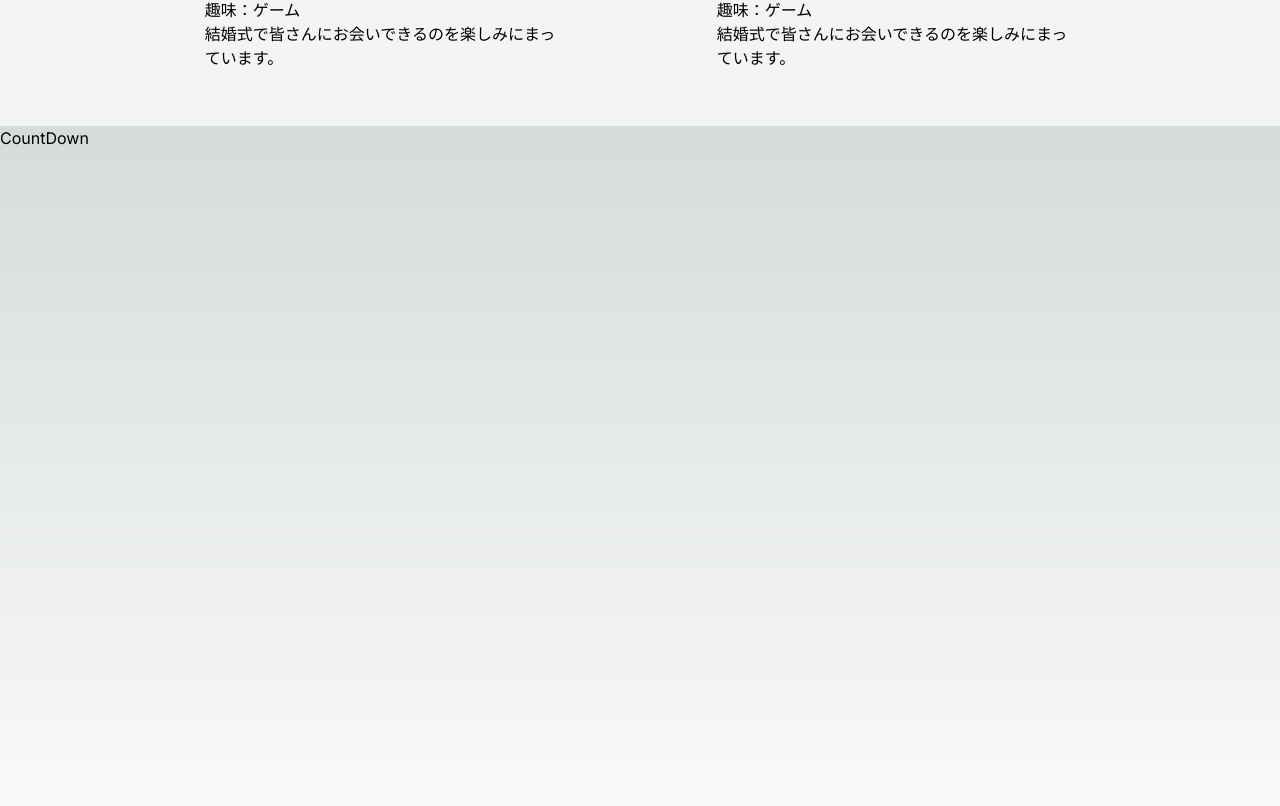
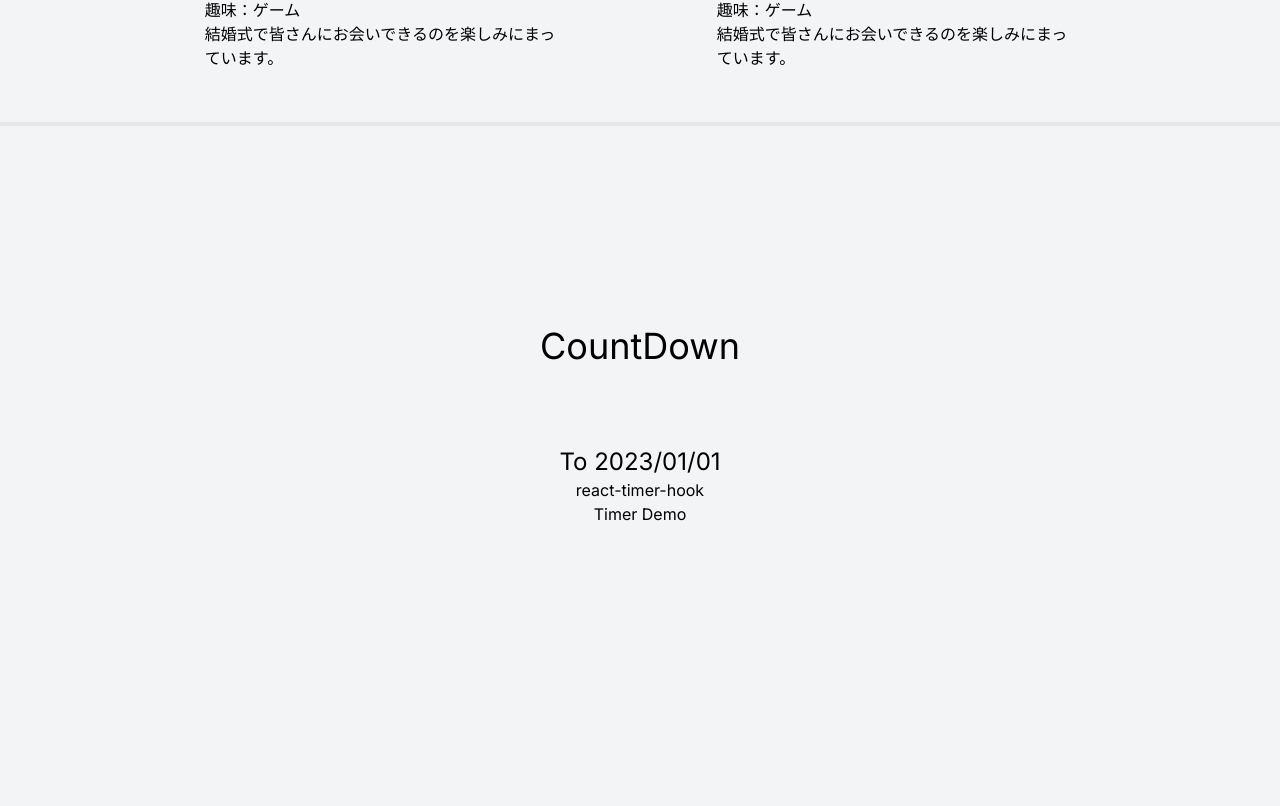
Before and after one commit to Hiroki-kt/kata-wedding, a Next.js app: page / in a window 1280 px wide. Shown: the part 1474-2280 px from the top of the page. Built offline with nearby package versions, Linux system fonts and the light colour scheme.

Commit message:
wip make countdown page

```diff
--- a/components/CountDown.tsx
+++ b/components/CountDown.tsx
@@ -1,7 +1,69 @@
+import React from 'react'
+import { useState } from 'react'
+import { useTimer } from 'react-timer-hook'
+
+function MyTimer({ expiryTimestamp }: { expiryTimestamp: Date }) {
+  console.log('MyTimer')
+  console.log(expiryTimestamp)
+  // var timer = useTimer({ expiryTimestamp })
+  // console.log(timer)
+  // const {
+  //   seconds,
+  //   minutes,
+  //   hours,
+  //   days,
+  //   isRunning,
+  //   start,
+  //   pause,
+  //   resume,
+  //   restart,
+  // } = useTimer({
+  //   expiryTimestamp,
+  //   onExpire: () => console.warn('onExpire called'),
+  // })
+
+  return (
+    <div style={{ textAlign: 'center' }}>
+      <h1>react-timer-hook </h1>
+      <p>Timer Demo</p>
+      {/* <div style={{ fontSize: '100px' }}>
+        <span>{days}</span>:<span>{hours}</span>:<span>{minutes}</span>:
+        <span>{seconds}</span>
+      </div>
+      <p>{isRunning ? 'Running' : 'Not running'}</p> */}
+      {/* <button onClick={start}>Start</button>
+      <button onClick={pause}>Pause</button>
+      <button onClick={resume}>Resume</button> */}
+      {/* <button
+        onClick={() => {
+          // Restarts to 5 minutes timer
+          const time = new Date()
+          time.setSeconds(time.getSeconds() + 300)
+          restart(time)
+        }}
+      >
+        Restart
+      </button> */}
+    </div>
+  )
+}
+
 const CountDown = () => {
+  const time = new Date(2023, 10 - 1, 7, 16, 30, 0, 0)
+  console.log(time)
   return (
-    <div className="w-full h-full bg-gray-150">
-      <h1>CountDown</h1>
+    <div className="w-full h-full bg-gray-100">
+      <div className="w-[80%] m-auto pt-[100px] pb-[100px]">
+        {/* Title */}
+        <div className="pt-[100px]">
+          <h1 className="text-center text-4xl text-black">CountDown</h1>
+        </div>
+        {/* Cpmtemts */}
+        <div className="mt-[80px]">
+          <p className="text-center text-2xl text-black">To 2023/01/01</p>
+          <MyTimer expiryTimestamp={time} />
+        </div>
+      </div>
     </div>
   )
 }
--- a/components/Message.tsx
+++ b/components/Message.tsx
@@ -1,6 +1,6 @@
 const Message = () => {
   return (
-    <div className="w-full h-full bg-gray-100">
+    <div className="w-full h-full bg-gray-100 border-b-4">
       <div className="w-[80%] m-auto pt-[100px] pb-[100px]">
         {/* Title */}
         <div className="pt-[100px]">
--- a/package.json
+++ b/package.json
@@ -22,6 +22,7 @@
     "prettier": "^2.8.8",
     "react": "18.2.0",
     "react-dom": "18.2.0",
+    "react-timer-hook": "^3.0.6",
     "sass": "^1.63.5",
     "scss": "^0.2.4",
     "tailwindcss": "3.3.2",
```
Also changed, not shown: 1 other file (tests, documents, lock files or other folders).
